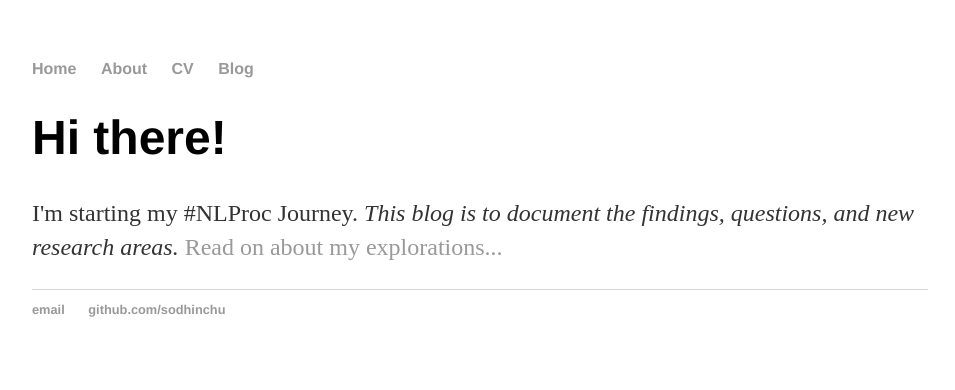
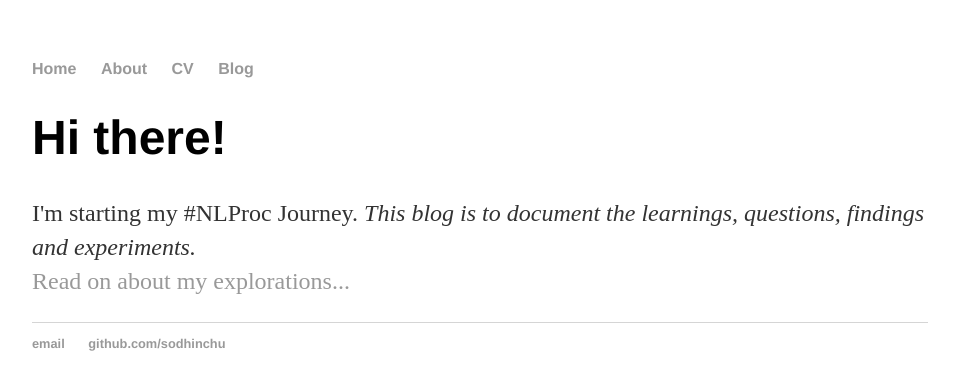
Before and after one commit to sodhinchu/sodhinchu.github.io, a Jekyll site: the page built from index.html, in a window 1280 px wide. Shown: the top 390 px of the page, without its empty margins (160-1115 px from the left). Built offline with Jekyll 4.4.1, drawn with Linux system fonts in a browser that asks for light colours.

Commit message:
Update index.html

```diff
--- a/index.html
+++ b/index.html
@@ -4,7 +4,7 @@ title: Hank Quinlan, Horrible Cop
 ---
 <div class="blurb">
 	<h1>Hi there!</h1>
-	<p>I'm starting my #NLProc Journey. <em>This blog is to document the findings, questions, and new research areas.</em>
+	<p>I'm starting my #NLProc Journey. <em>This blog is to document the learnings, questions, findings and experiments.</em><br/>
 	   <a href="/about">Read on about my explorations...</a>
 	</p>
 </div><!-- /.blurb -->
```
